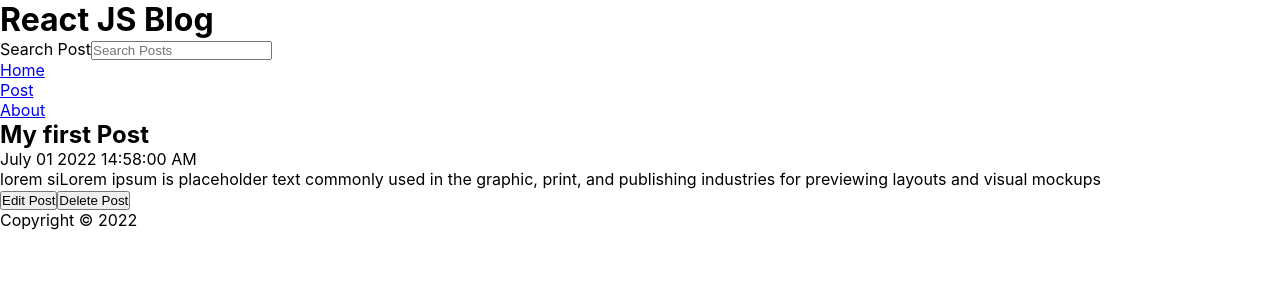
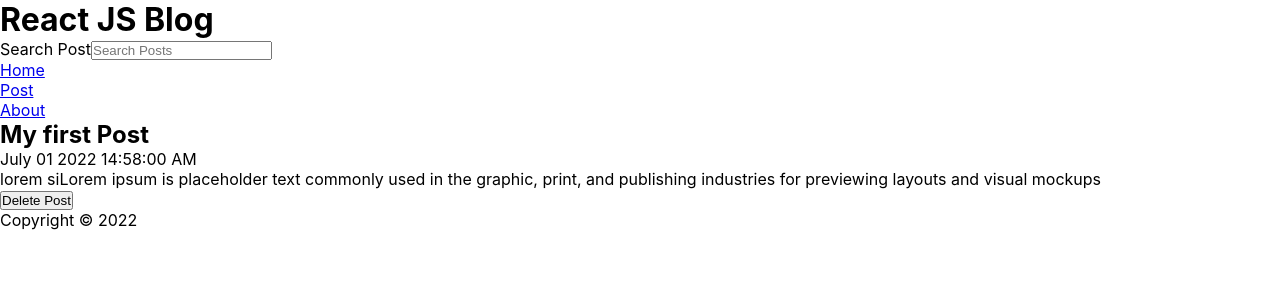
Before and after one commit to JornaJan/starting-react, a React (Create React App) app: page /post/1 in a window 1280 px wide. Shown: the top 300 px of the page. Built offline with nearby package versions, Linux system fonts and the light colour scheme; data requests are answered from the project's data file.

Commit message:
RRv6 Upgrade

```diff
--- a/data/db.json
+++ /dev/null
@@ -1,22 +0,0 @@
-{
-  "posts": [
-    {
-      "id": 1,
-      "title": "My first Post",
-      "datetime": "July 01 2022 14:58:00 AM",
-      "body": "lorem siLorem ipsum is placeholder text commonly used in the graphic, print, and publishing industries for previewing layouts and visual mockups"
-    },
-    {
-      "id": 2,
-      "title": "My 2nd Post",
-      "datetime": "July 01 2022 14:58:00 AM",
-      "body": "lorem siLorem ipsum is placeholder text commonly used in the graphic, print, and publishing industries for previewing layouts and visual mockups"
-    },
-    {
-      "id": 4,
-      "title": "My Fourth Postsssss",
-      "datetime": "November 13, 2022 5:13:38 PM",
-      "body": "lorem siLorem ipsum is placeholder text commonly used in the graphic, print, and publishing industries for previewing layouts and visual mockups"
-    }
-  ]
-}
--- a/package.json
+++ b/package.json
@@ -10,7 +10,7 @@
     "date-fns": "^2.29.3",
     "react": "^17.0.2",
     "react-dom": "^17.0.2",
-    "react-router-dom": "^5.1.2",
+    "react-router-dom": "6.0.2",
     "react-scripts": "3.4.0",
     "web-vitals": "1.1.2"
   },
--- a/src/App.js
+++ b/src/App.js
@@ -1,45 +1,39 @@
 import React, { useState, useEffect } from 'react'
-import { Switch, Route, useHistory } from 'react-router-dom'
+import { Routes, Route, useNavigate } from 'react-router-dom'
 import { format } from 'date-fns'
-import Header from './Header'
-import NavComp from './Nav'
+import Layout from './Layout'
 import Home from './Home'
-import Footer from './Footer'
 import NewPost from './NewPost'
-import EditPost from './EditPost'
 import PostPage from './PostPage'
 import About from './About'
 import Missing from './Missing'
-import api from './api/posts'
 
 function App() {
-  const [posts, setPosts] = useState([])
+  const [posts, setPosts] = useState([
+    {
+      "id": 1,
+      "title": "My first Post",
+      "datetime": "July 01 2022 14:58:00 AM",
+      "body": "lorem siLorem ipsum is placeholder text commonly used in the graphic, print, and publishing industries for previewing layouts and visual mockups"
+    },
+    {
+      "id": 2,
+      "title": "My 2nd Post",
+      "datetime": "July 01 2022 14:58:00 AM",
+      "body": "lorem siLorem ipsum is placeholder text commonly used in the graphic, print, and publishing industries for previewing layouts and visual mockups"
+    },
+    {
+      "id": 4,
+      "title": "My Fourth Postsssss",
+      "datetime": "November 13, 2022 5:13:38 PM",
+      "body": "lorem siLorem ipsum is placeholder text commonly used in the graphic, print, and publishing industries for previewing layouts and visual mockups"
+    }
+    ])
   const [search, setSearch] = useState('')
   const [searchResult, setSearchResult] = useState([])
   const [postTitle, setPostTitle] = useState('')
   const [postBody, setPostBody] = useState('')
-  const [editTitle, setEditTitle] = useState('')
-  const [editBody, setEditBody] = useState('')
-  const history = useHistory()
-
-  useEffect(() => {
-    const fetchProps = async () => {
-      try {
-        const response = await api.get('/posts')
-        setPosts(response.data)
-      } catch (e) {
-        if (e.response) {
-          // Not in the 200 response range
-          console.log(e.response.data)
-          console.log(e.response.status)
-          console.log(e.response.headers)
-        } else {
-          console.log(`Error: ${e.message}`)
-        }
-      }
-    }
-    fetchProps()
-  }, [])
+  const navigate = useNavigate()
 
   useEffect(() => {
     const filteredResults = posts.filter(post => ((post.body).toLowerCase()).includes(search.toLowerCase())
@@ -54,81 +48,37 @@ function App() {
     const id = posts.length ? posts[posts.length - 1].id + 1 : 1
     const datetime = format(new Date(), 'MMMM dd, yyyy pp')
     const newPost = {id, title: postTitle, datetime, body: postBody}
-    try {
-      const response = await api.post('/posts', newPost)
-      const allPosts = [...posts, response.data]
-      setPosts(allPosts)
-      setPostTitle('')
-      setPostBody('')
-      history.push('/')
-    } catch (err) {
-      console.log(`Error: ${err.message}`)
-    }
-
-  }
-
-  const handleEdit = async (id) => {
-    const datetime = format(new Date(), 'MMMM dd, yyyy pp')
-    const updatePost = {id, title: editTitle, datetime, body: editBody}
-    try {
-
-      const response = await api.put(`/posts/${id}`, updatePost)
-      setPosts(posts.map(post => post.id === id ? {...response.data} : post))
-      setEditTitle('')
-      setEditBody('')
-      history.push('/')
-    } catch (err) {
-      console.log(`Error: ${err.message}`)
-    }
+    const allPosts = [...posts, newPost]
+    setPosts(allPosts)
+    setPostTitle('')
+    setPostBody('')
+    navigate('/')
   }
 
   const handleDelete = async (id) => {
-    try {
-    await api.delete(`/posts/${id}`)
     const postsList = posts.filter(post => post.id !== id)
     setPosts(postsList)
-    history.push('/')
-    } catch (error) {
-      console.log(`Error: ${error.message}`)
-    }
-
+    navigate('/')
   }
 
   return (
-    <div className="App">
-      <Header title="React JS Blog" />
-      <NavComp search={search} setSearch={setSearch} />
-      <Switch>
-        <Route path="/" exact>
-          <Home posts={searchResult} />
-        </Route>
-        <Route path="/post" exact>
-          <NewPost
+    <Routes>
+      <Route path="/" exact element={<Layout search={search} setSearch={setSearch} />}>
+        <Route index element={<Home posts={searchResult} />} />
+        <Route path="post">
+          <Route element={<NewPost
             handleSubmit={handleSubmit}
             postTitle={postTitle}
             setPostTitle={setPostTitle}
             postBody={postBody}
             setPostBody={setPostBody}
-          />
+            />} />
+          <Route path="/post/:id" element={<PostPage  posts={posts} handleDelete={handleDelete}/>} />
         </Route>
-        <Route path="/edit/:id">
-          <EditPost
-            posts={posts}
-            handleEdit={handleEdit}
-            editTitle={editTitle}
-            setEditTitle={setEditTitle}
-            editBody={editBody}
-            setEditBody={setEditBody}
-          />
-        </Route>
-        <Route path="/post/:id">
-          <PostPage posts={posts} handleDelete={handleDelete} />
-        </Route>
-        <Route path="/about" component={About} />
-        <Route path="*" component={Missing} />
-      </Switch>
-      <Footer />
-    </div>
+        <Route path="about" element={<About />} />
+        <Route path="*" element={<Missing />} />
+      </Route>
+    </Routes>
   );
 }
 
--- /dev/null
+++ b/src/Layout.js
@@ -0,0 +1,18 @@
+import React from 'react'
+import Header from './Header'
+import NavComp from './Nav'
+import Footer from './Footer'
+import { Outlet } from 'react-router-dom'
+
+const Layout = ({search, setSearch}) => {
+  return (
+    <div className="App">
+      <Header title="React JS Blog" />
+      <NavComp search={search} setSearch={setSearch} />
+      <Outlet />
+      <Footer />
+    </div>
+  )
+}
+
+export default Layout
--- a/src/Nav.js
+++ b/src/Nav.js
@@ -16,8 +16,8 @@ const NavBar = ({search, setSearch}) => {
       </form>
       <ul>
         <li><Link to="/">Home</Link></li>
-        <li><Link to="/post">Post</Link></li>
-        <li><Link to="/about">About</Link></li>
+        <li><Link to="post">Post</Link></li>
+        <li><Link to="about">About</Link></li>
       </ul>
     </nav>
   )
--- a/src/Post.js
+++ b/src/Post.js
@@ -4,7 +4,7 @@ import { Link } from 'react-router-dom'
 const Post = ({post}) => {
   return (
     <article className="post">
-      <Link to={`/post/${post.id}`}>
+      <Link to={`post/${post.id}`}>
         <h2>{post.title}</h2>
         <p className="postDate">{post.datetime}</p>
       </Link>
--- a/src/PostPage.js
+++ b/src/PostPage.js
@@ -12,7 +12,6 @@ const PostPage = ({posts, handleDelete}) => {
             <h2>{post.title}</h2>
             <p className="postDate">{post.datetime}</p>
             <p className="postBody">{post.body}</p>
-            <Link to={`/edit/${post.id}`}><button className="editButton">Edit Post</button></Link>
             <button className="deleteButton" onClick={() => handleDelete(post.id)}>
               Delete Post
             </button>
--- a/src/index.js
+++ b/src/index.js
@@ -2,12 +2,14 @@ import React from 'react';
 import ReactDOM from 'react-dom';
 import './index.css';
 import App from './App';
-import { BrowserRouter as Router, Route } from 'react-router-dom'
+import { BrowserRouter as Router, Routes, Route } from 'react-router-dom'
 
 ReactDOM.render(
   <React.StrictMode>
     <Router>
-      <Route path="/" component ={App} />
+      <Routes>
+        <Route path="/*" element ={<App />} />
+      </Routes>
     </Router>
 </React.StrictMode>,
   document.getElementById('root')
```
Also changed, not shown: 2 other files (tests, documents, lock files or other folders).
